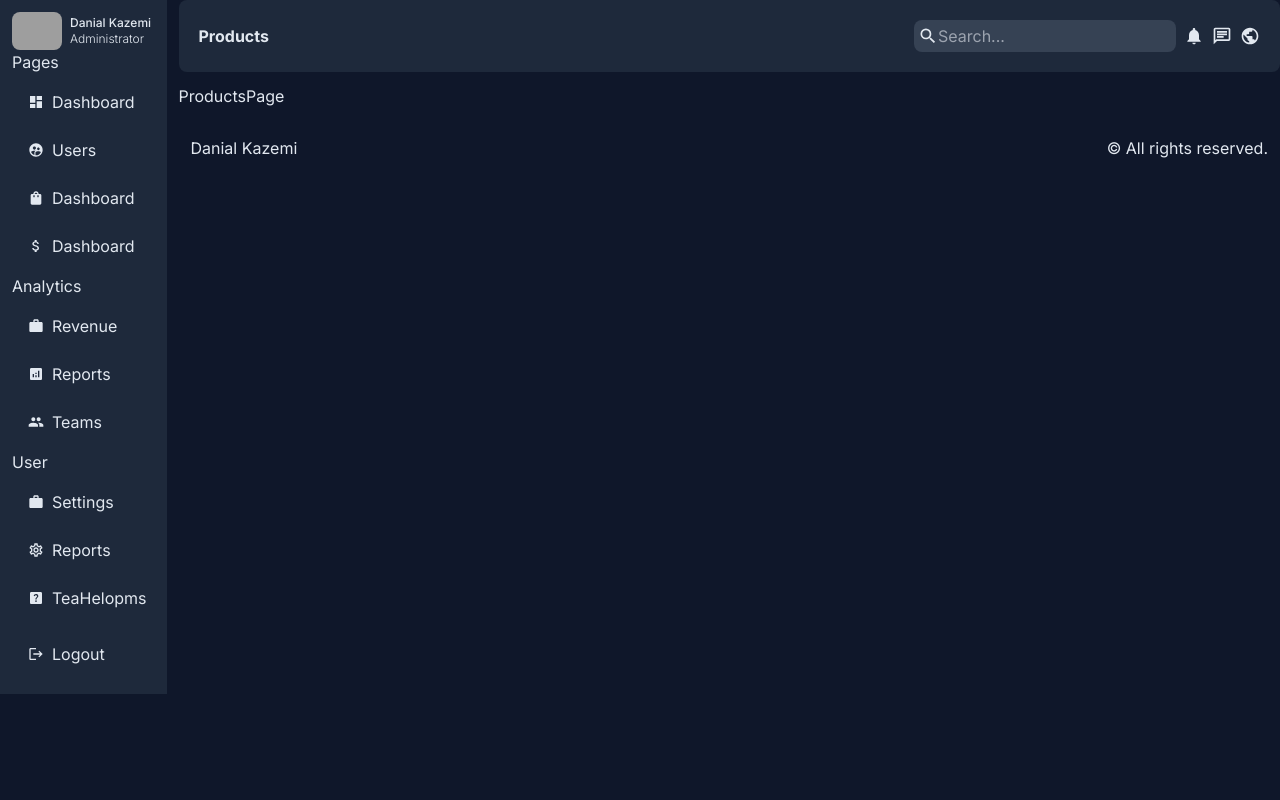
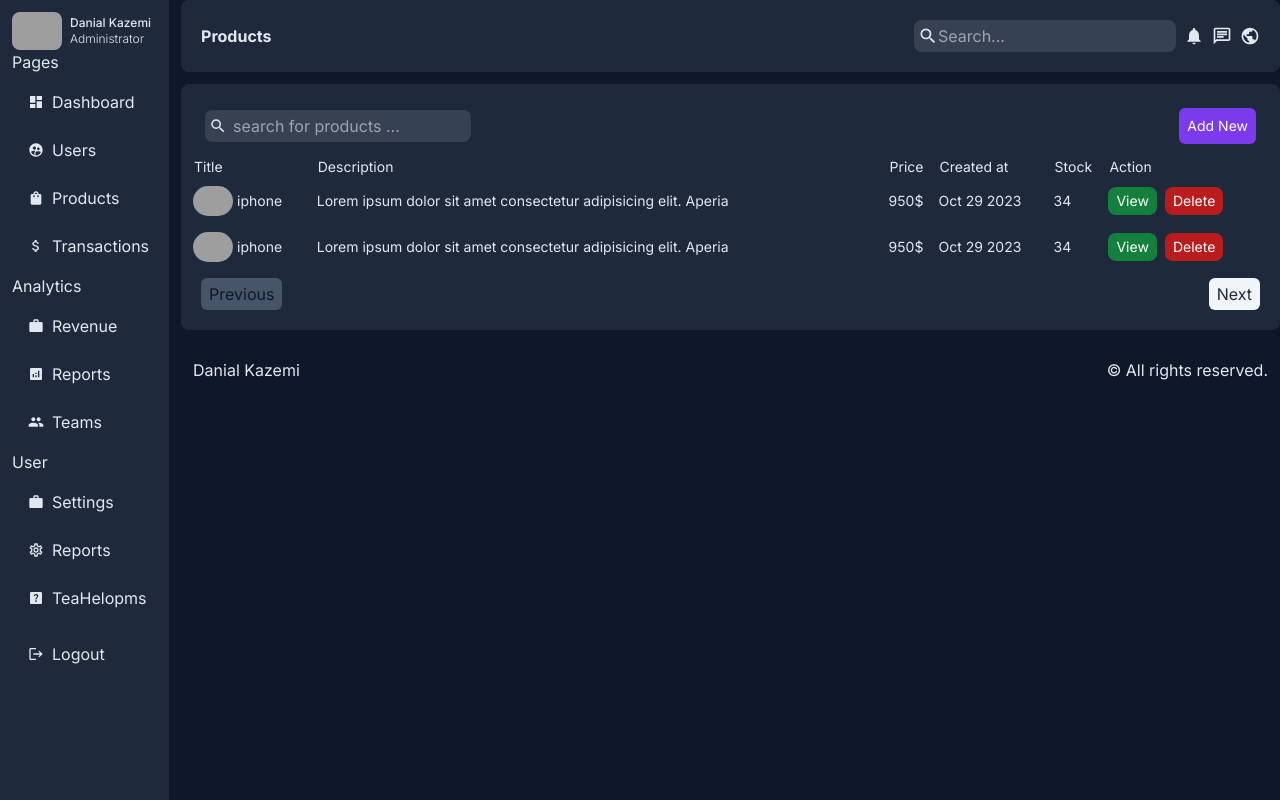
Before and after one commit to danial-kazemi/next-dashboard, a Next.js app: page /dashboard/products in a window 1280 px wide. Built offline with nearby package versions, Linux system fonts and the light colour scheme; grey boxes are pictures that could not be loaded.

Commit message:
edit users and product pages

```diff
--- a/src/app/dashboard/products/page.tsx
+++ b/src/app/dashboard/products/page.tsx
@@ -1,8 +1,88 @@
+'use client'
 
+import { useState } from "react";
+import Image from "next/image";
+import Link from "next/link";
+import Search from "@/app/ui/dashboard/search/search";
+import Pagination from "@/app/ui/dashboard/pagination/pagination";
 
 function ProductsPage() {
+  const [previousProductsStatus, SetPreviousProductsStatus] = useState(false);
+  const [nextProductsStatus, setNextProductsStatus] = useState(true);
   return (
-    <div>ProductsPage</div>
+    <section className="products bg-slate-800 rounded-lg p-3">
+      <header className="users__header flex justify-between items-center w-full p-3">
+        <Search placeholder="search for products ..." />
+        <Link href="/dashboard/products/add" className="inline-block">
+          <button className="p-2 text-sm text-white border-none bg-violet-600 rounded-md cursor-pointer">Add New</button>
+        </Link>
+      </header>
+
+        <table className="w-full overflow-scroll">
+          <thead>
+            <tr className="text-sm align-middle ">
+              <td>Title</td>
+              <td>Description</td>
+              <td>Price</td>
+              <td>Created at</td>
+              <td>Stock</td>
+              <td>Action</td>
+            </tr>
+          </thead>
+          <tbody>
+            <tr className="text-sm p-2">
+                <td className="flex gap-1 items-center">
+                  <Image className="object-cover rounded-full" src="/noProductFund.png" alt="avatar" width={40} height={40}/>
+                  <span>iphone</span>
+                </td>
+                <td>Lorem ipsum dolor sit amet consectetur adipisicing elit. Aperia</td>
+                <td>950$</td>
+                <td>Oct 29 2023</td>
+                <td>34</td>
+                <td>
+                  <div className="flex gap-2">
+                    <Link href="/">
+                      <button className="bg-green-700 text-white rounded-lg text-sm py-1 px-2  border-none cursor-pointer">
+                        View
+                      </button>
+                    </Link>
+                    <Link href="/">
+                      <button className="bg-red-700 text-white rounded-lg text-sm py-1 px-2 border-none cursor-pointer">
+                        Delete
+                      </button>
+                    </Link>
+                  </div>
+                </td>
+              </tr>
+              <tr className="text-sm p-2">
+                <td className="flex gap-1 items-center">
+                  <Image className="object-cover rounded-full" src="/noProductFund.png" alt="avatar" width={40} height={40}/>
+                  <span>iphone</span>
+                </td>
+                <td>Lorem ipsum dolor sit amet consectetur adipisicing elit. Aperia</td>
+                <td>950$</td>
+                <td>Oct 29 2023</td>
+                <td>34</td>
+                <td>
+                  <div className="flex gap-2">
+                    <Link href="/">
+                      <button className="bg-green-700 text-white rounded-lg text-sm py-1 px-2  border-none cursor-pointer">
+                        View
+                      </button>
+                    </Link>
+                    <Link href="/">
+                      <button className="bg-red-700 text-white rounded-lg text-sm py-1 px-2 border-none cursor-pointer">
+                        Delete
+                      </button>
+                    </Link>
+                  </div>
+                </td>
+              </tr>
+          </tbody>
+        </table>
+        <Pagination previousStatus={previousProductsStatus}  nextStatus={nextProductsStatus} />
+
+    </section>
   )
 }
 
--- a/src/app/dashboard/users/page.tsx
+++ b/src/app/dashboard/users/page.tsx
@@ -1,10 +1,15 @@
+'use client'
 import Search from "@/app/ui/dashboard/search/search"
 import Link from "next/link";
 import Image from "next/image";
 import Pagination from "@/app/ui/dashboard/pagination/pagination";
+import { useState } from "react";
 
 
 function UsersPage() {
+  const [previousUsersStatus, setPreviousUsersStatus] = useState(false);
+  const [nextUsersStatus, setNextUsersStatus] = useState(true);
+
   return (
     <section className="users bg-slate-800 rounded-lg p-3">
       <header className="users__header flex justify-between items-center w-full p-3">
@@ -76,7 +81,7 @@ function UsersPage() {
               </tr>
           </tbody>
         </table>
-        <Pagination />
+        <Pagination previousStatus={previousUsersStatus}  nextStatus={nextUsersStatus} />
 
     </section>
   )
--- a/src/app/ui/dashboard/pagination/pagination.tsx
+++ b/src/app/ui/dashboard/pagination/pagination.tsx
@@ -1,15 +1,14 @@
 'use client'
 import { useState } from "react"
 
-function Pagination() {
-const [previousItemStatus, setPreviousItemStatus] = useState(true);
-const [nextItemStatus, setNextItemStatus] = useState(true);
+function Pagination({previousStatus, nextStatus}: {previousStatus: boolean, nextStatus:boolean}) {
+
   return (
     <div className="pagination flex justify-between items-center p-2">
-        <button className={ previousItemStatus ?  `py-1 px-2 rounded-md text-slate-800 bg-slate-100 cursor-pointer` : `py-1 px-2 rounded-md text-slate-900 bg-slate-600 cursor-not-allowed`} disabled={previousItemStatus ? true : false}>
+        <button className={ previousStatus ?  `py-1 px-2 rounded-md text-slate-800 bg-slate-100 cursor-pointer` : `py-1 px-2 rounded-md text-slate-900 bg-slate-600 cursor-not-allowed`} disabled={previousStatus ? true : false}>
             Previous
         </button>
-        <button className={ nextItemStatus ?  `py-1 px-2 rounded-md text-slate-800 bg-slate-100 cursor-pointer` : `py-1 px-2 rounded-md text-slate-900 bg-slate-600 cursor-not-allowed`} disabled={nextItemStatus ? true : false}>
+        <button className={ nextStatus ?  `py-1 px-2 rounded-md text-slate-800 bg-slate-100 cursor-pointer` : `py-1 px-2 rounded-md text-slate-900 bg-slate-600 cursor-not-allowed`} disabled={nextStatus ? true : false}>
             Next
         </button>
     </div>
--- a/src/app/ui/dashboard/sidebar/sidebar.tsx
+++ b/src/app/ui/dashboard/sidebar/sidebar.tsx
@@ -37,13 +37,13 @@ function Sidebar() {
         },
         {
           id: 3,
-          title: "Dashboard",
+          title: "Products",
           path: "/dashboard/products",
           icon: <MdShoppingBag />
         },
         {
           id: 4,
-          title: "Dashboard",
+          title: "Transactions",
           path: "/dashboard/transactions",
           icon: <MdAttachMoney />
         },
@@ -99,7 +99,7 @@ function Sidebar() {
   ]
 
   return (
-    <div className="sidebar w-full sticky sm:h-vh	flex flex-col bg-slate-800 p-3">
+    <div className="sidebar w-full sticky sm:min-h-screen	flex flex-col bg-slate-800 p-3">
       <div className="user flex gap-2 items-center">
         <Image className="rounded-lg bg-cover" src="/noAvatar1.png" alt="user icon" width="50" height="50" />
         <div className="user__detail flex flex-col font-medium text-xs">
--- a/src/app/ui/globals.css
+++ b/src/app/ui/globals.css
@@ -9,3 +9,6 @@ a {
     text-decoration: none;
     color: inherit;
 }
+table tbody tr td {
+    padding: .5rem 0;;
+}
```
